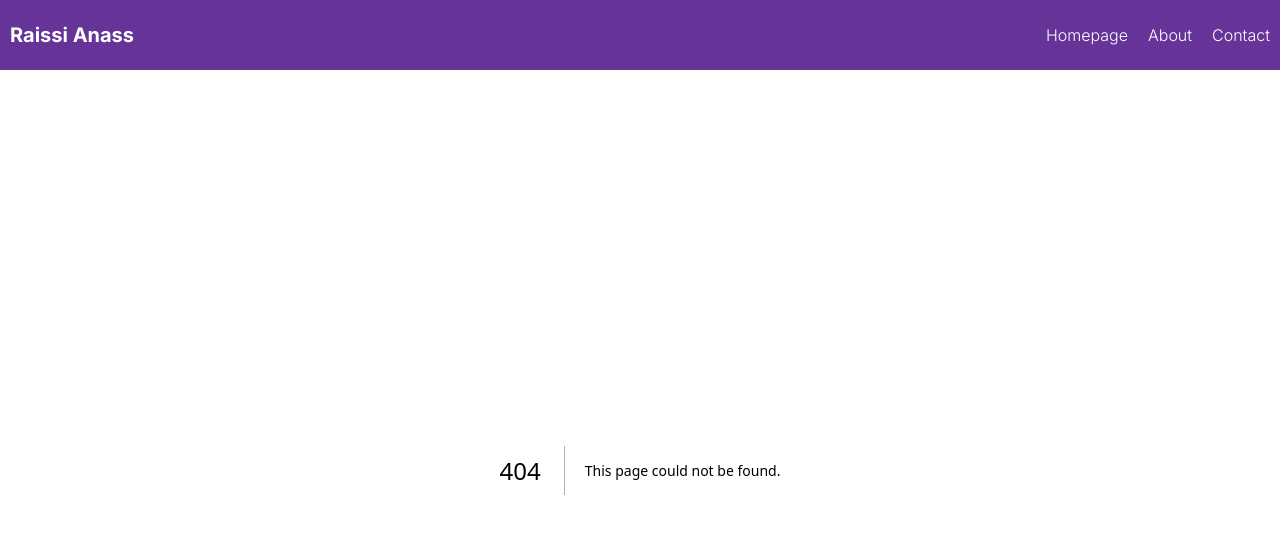
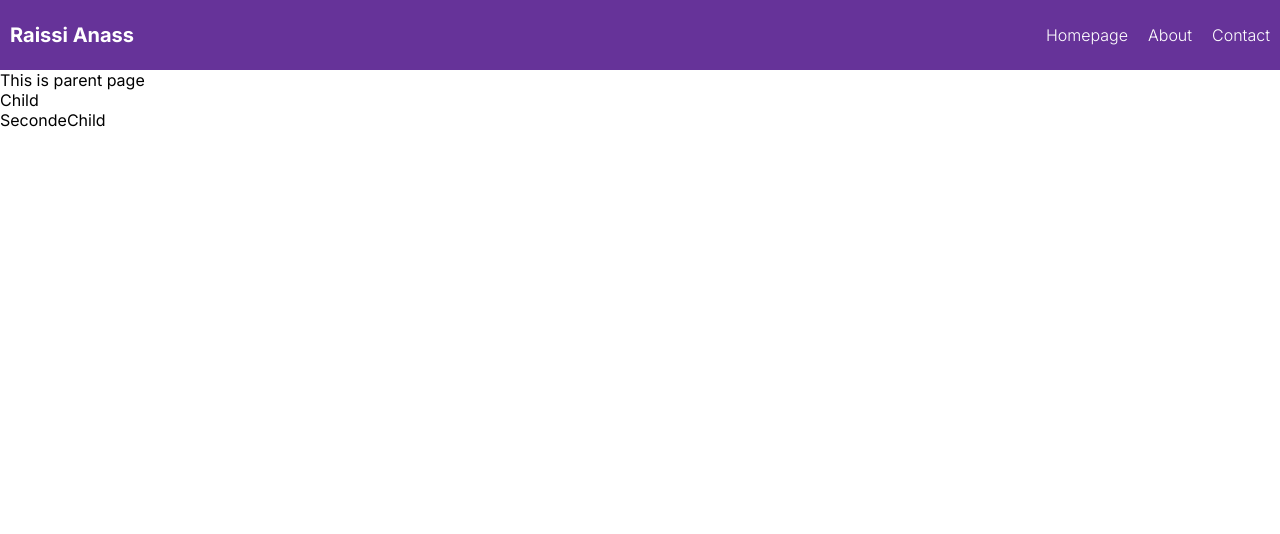
Before and after one commit to anassraissi/type_script_nextjs_exemple, a Next.js app: page /childrenPropsExemple in a window 1280 px wide. Before the commit this address had no page. Shown: the top 534 px of the page. Built offline with nearby package versions, Linux system fonts and the light colour scheme.

Commit message:
exemple of props as components

```diff
--- /dev/null
+++ b/src/app/childrenPropsExemple/page.tsx
@@ -0,0 +1,16 @@
+import Child from '@/components/childrenParent/Child'
+import Parent from '@/components/childrenParent/Parent'
+import SecondeChild from '@/components/childrenParent/SecondeChild'
+import React from 'react'
+const page = () => {
+  return (
+    <div>
+      <Parent>
+        <Child></Child>
+        <SecondeChild></SecondeChild>
+      </Parent>
+    </div>
+  )
+}
+
+export default page
--- /dev/null
+++ b/src/components/childrenParent/Child.tsx
@@ -0,0 +1,9 @@
+import React from 'react'
+
+const Child = () => {
+  return (
+    <div>Child</div>
+  )
+}
+
+export default Child
--- /dev/null
+++ b/src/components/childrenParent/Parent.tsx
@@ -0,0 +1,12 @@
+import React from 'react'
+
+const Parent = ({children}:{children:React.ReactNode}) => {
+  return (
+    <div>
+        This is parent page
+        {children}
+    </div>
+  )
+}
+
+export default Parent
--- /dev/null
+++ b/src/components/childrenParent/SecondeChild.tsx
@@ -0,0 +1,9 @@
+import React from 'react'
+
+const SecondeChild = () => {
+  return (
+    <div>SecondeChild</div>
+  )
+}
+
+export default SecondeChild
```
